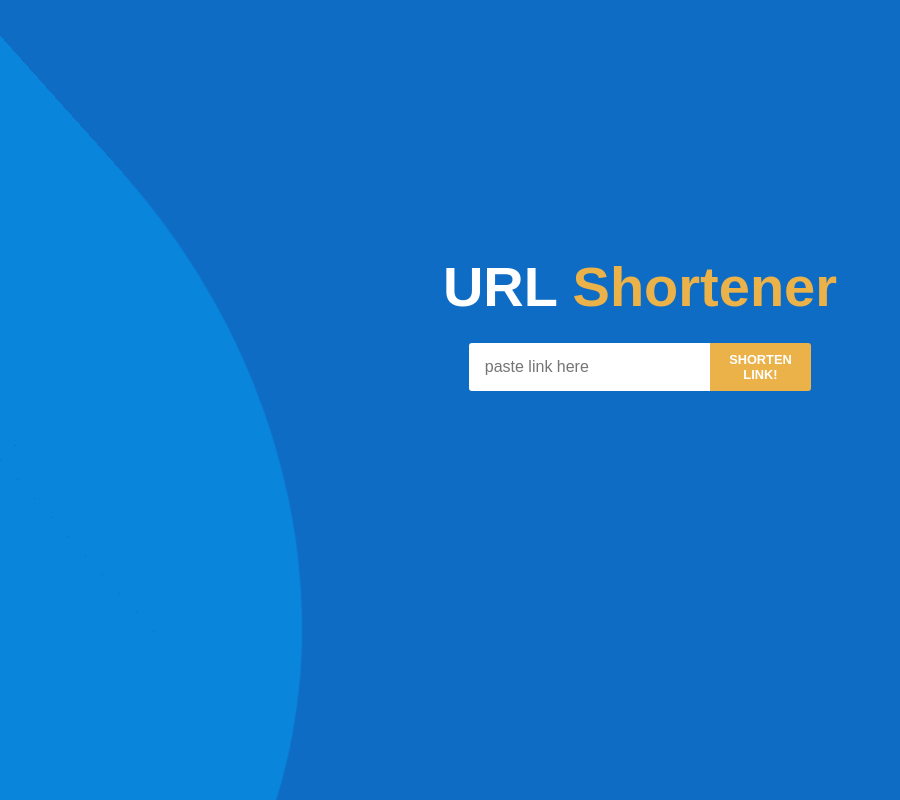
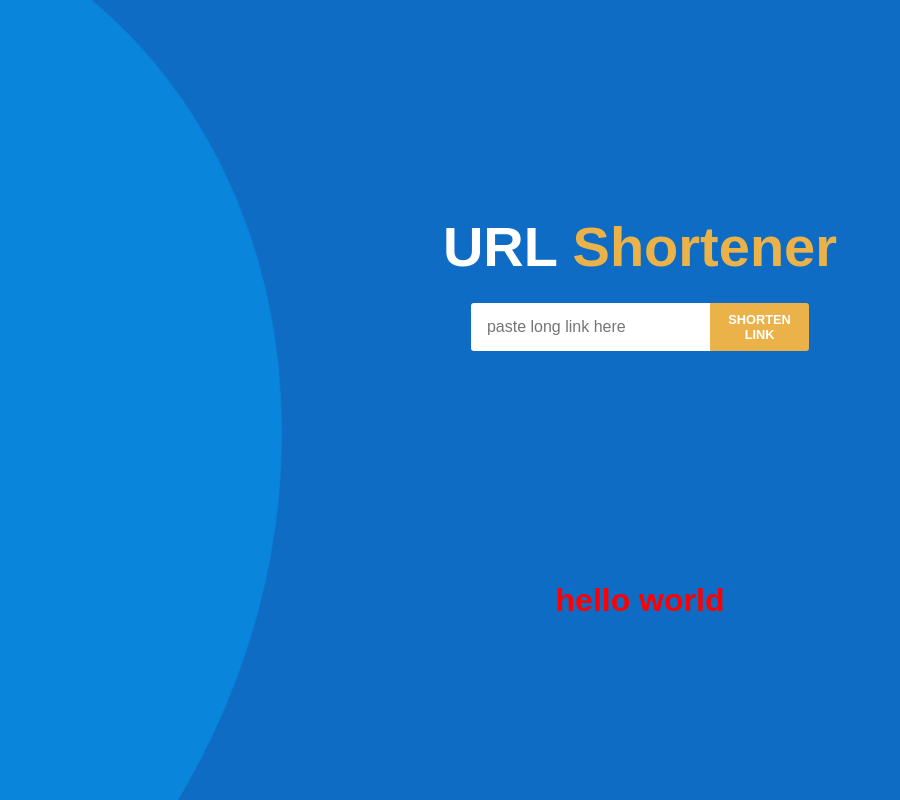
Before and after one commit to moris96/url-short-react, a React (Create React App) app: page / in a window 1280 px wide. Shown: the whole page, without its empty margins (0-900 px from the left). Built offline with nearby package versions, Linux system fonts and the light colour scheme; a web font is replaced by a local one.

Commit message:
still fixing bugs in urlshorterner.js

```diff
--- a/src/App.js
+++ b/src/App.js
@@ -8,20 +8,15 @@ import { useState } from 'react';
 
 function App() {
 
-  const [inputVal, setInputVal] = useState("")
+  const [inputValue, setInputValue] = useState("");
 
 
 
   return (
     <div className="App">
-
-      <UrlShortener setInputValue={setInputVal}/>
-
+      <Input setInputValue={setInputValue}/>
       <AnimateBackground/>
-
-      <Input setInputValue={inputVal}/>
-
-
+      <UrlShortener setInputValue={inputValue}/>
     </div>
   );
 };
--- a/src/components/AnimateBackground/AnimateBackground.css
+++ b/src/components/AnimateBackground/AnimateBackground.css
@@ -3,6 +3,7 @@
     top: 0;
     transform: rotate(98deg);
     left: 0;
+    z-index: -1;
 }
 
 /* main wave */
--- a/src/components/Input/Input.js
+++ b/src/components/Input/Input.js
@@ -1,21 +1,26 @@
-import React, { useState } from 'react';
+import { useState } from 'react';
 import './Input.css';
 
-const Input = ({ setInputVal }) => {
+const Input = ({ setInputValue }) => {
 
-    const [value, setValue] = useState("")
+  const [value, setValue] = useState("");
 
-    const clickHandle = () => {
-        setInputVal(value)
-        setValue("")
-    }
+  const handleClick = () => {
+    setInputValue(value)
+    setValue("")
+  }
 
   return (
     <div className='input-container'>
         <h1 className='shortener-title'>URL <span className='shotertener-title-2'>Shortener</span></h1>
         <div className='input-box'>
-            <input className='input-input' type='text' placeholder='paste link here' value={value} onChange={e => setValue(e.target.value)} />
-            <button className='btn' onClick={clickHandle}>shorten link!</button>
+            <input className='input-input'
+            type='text'
+            placeholder='paste long link here'
+            value={value}
+            onChange={e => setValue(e.target.value)}
+            />
+            <button className='btn' onClick={handleClick}>shorten link</button>
         </div>
     </div>
   );
--- a/src/components/UrlShortener/UrlShortener.css
+++ b/src/components/UrlShortener/UrlShortener.css
@@ -1,3 +1,47 @@
 .ttt {
     color: red;
 }
+
+
+
+.result {
+    display: flex;
+    align-items: center;
+    justify-content: center;
+    padding: 0.5rem 1rem;
+}
+
+
+/* .result {
+    height: -5vh;
+    display: flex;
+    flex-direction: column;
+    align-items: center;
+    justify-content: center;
+} */
+
+.result-p {
+    color: #fff;
+    border: 1px solid rgb(235, 178, 73);;
+    padding: 0.5rem 1rem;
+    margin-right: 1rem;
+    width: 10%;
+    height: 15px;
+}
+
+.result button {
+    padding: 0.5rem 1rem;
+    color: #fff;
+    background: rgb(235, 178, 73);;
+    border: none;
+}
+
+.result button.copied {
+    background: #fff;
+    color: rgb(235, 178, 73);
+}
+
+.no-data {
+    color: #fff;
+    font-size: 1rem;
+}
--- a/src/components/UrlShortener/UrlShortener.js
+++ b/src/components/UrlShortener/UrlShortener.js
@@ -8,8 +8,7 @@ import './UrlShortener.css'
 
 const UrlShortener = ({ inputValue }) => {
 
-    const [shortLink, setShortLink] = useState("")
-    console.log(shortLink)
+    const [shortenLink, setShortenLink] = useState("");
     const [copied, setCopied] = useState(false)
     const [loading, setLoading] = useState(false)
     const [error, setError] = useState(false)
@@ -18,7 +17,7 @@ const UrlShortener = ({ inputValue }) => {
         try {
           setLoading(true);
           const res = await axios(`https://api.shrtco.de/v2/shorten?url=${inputValue}`);
-          setShortLink(res.data.result.full_short_link);
+          setShortenLink(res.data.result.full_short_link);
         } catch(err) {
           setError(err);
         } finally {
@@ -26,11 +25,8 @@ const UrlShortener = ({ inputValue }) => {
         }
       }
 
-    useEffect(() => {
-        if(inputValue) {
-          fetchData();
-        }
-        // eslint-disable-next-line
+      useEffect(() => {
+        if(inputValue) fetchData();
       }, [inputValue]);
 
       useEffect(() => {
@@ -41,25 +37,32 @@ const UrlShortener = ({ inputValue }) => {
       }, [copied]);
 
       if(loading) {
-        return <p className="noData">Loading...</p>
+        return <p className="no-data">Loading...</p>
       }
       if(error) {
-        return <p className="noData">error!(</p>
+        return <p className="no-data">error!</p>
       }
 
 
   return (
     <>
-    {shortLink && (
+        {shortenLink && (
         <div className='result'>
-            <p>{shortLink}</p>
-            <CopyToClipboard text={shortLink} onCopy={()=>setCopied(true)}>
-                <button className={copied ? "copied" : ""}>CopyToClipboard</button>
-            </CopyToClipboard>
-            <h1 className='ttt'>hellow world</h1>
+        <p className='result-p'>{shortenLink}</p>
+        <CopyToClipboard text={shortenLink} onCopy={()=>setCopied(true)}>
+            <button className={copied ? "copied" : ""}>Copy This</button>
+        </CopyToClipboard>
         </div>
-    )}
-    {/* <h1 className='ttt'>hellow world</h1> */}
+        )}
+
+        <h1 className='ttt'>hello world</h1>
+
+        {/* <div className='result'>
+                <p className='result-p'>{shortenLink}</p>
+                <CopyToClipboard text={shortenLink} onCopy={()=>setCopied(true)}>
+                    <button className={copied ? "copied" : ""}>Copy This</button>
+                </CopyToClipboard>
+        </div> */}
     </>
   );
 };
--- a/src/index.css
+++ b/src/index.css
@@ -12,3 +12,11 @@ body {
   overflow-x: hidden;
   overflow-y: hidden;
 }
+
+.App {
+  height: 80vh;
+  display: flex;
+  flex-direction: column;
+  align-items: center;
+  justify-content: center;
+}
```
Also changed, not shown: src/index.js (+15 -0 lines).
